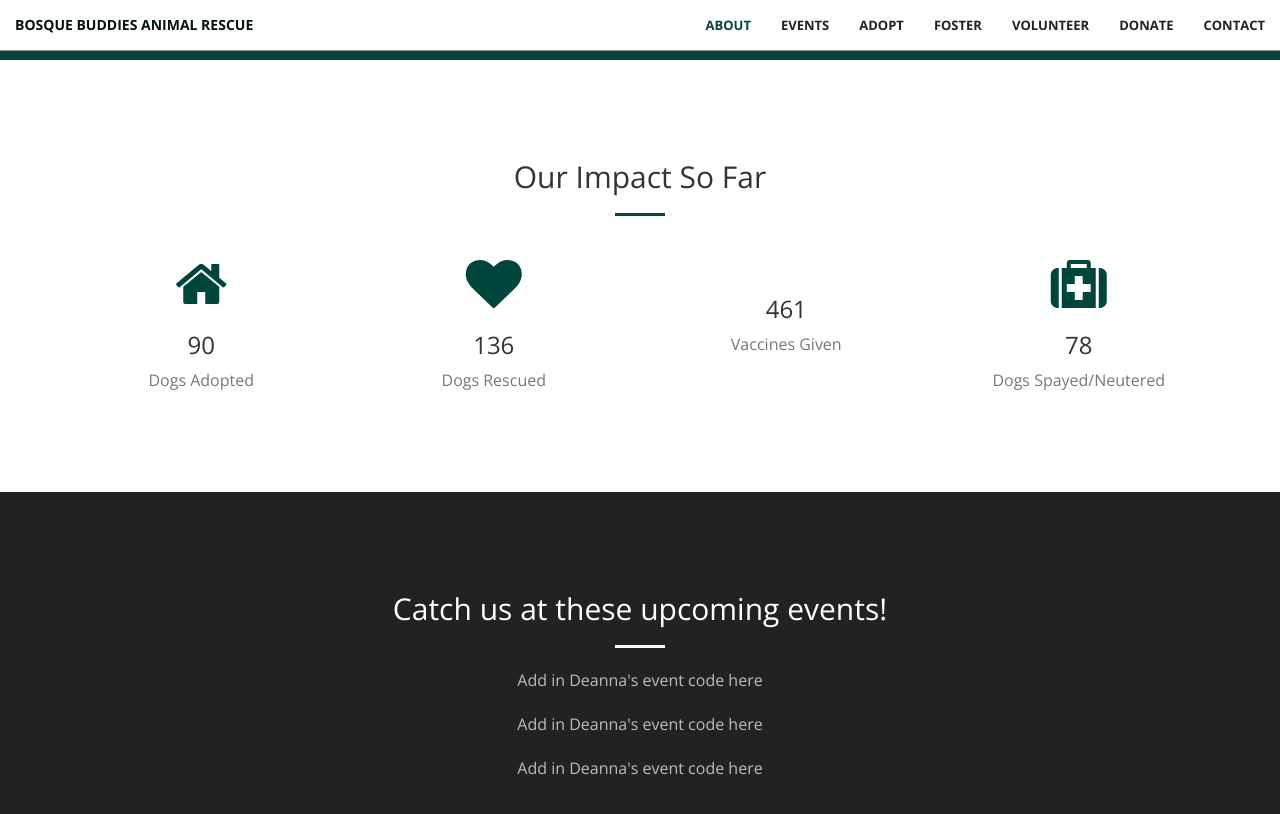
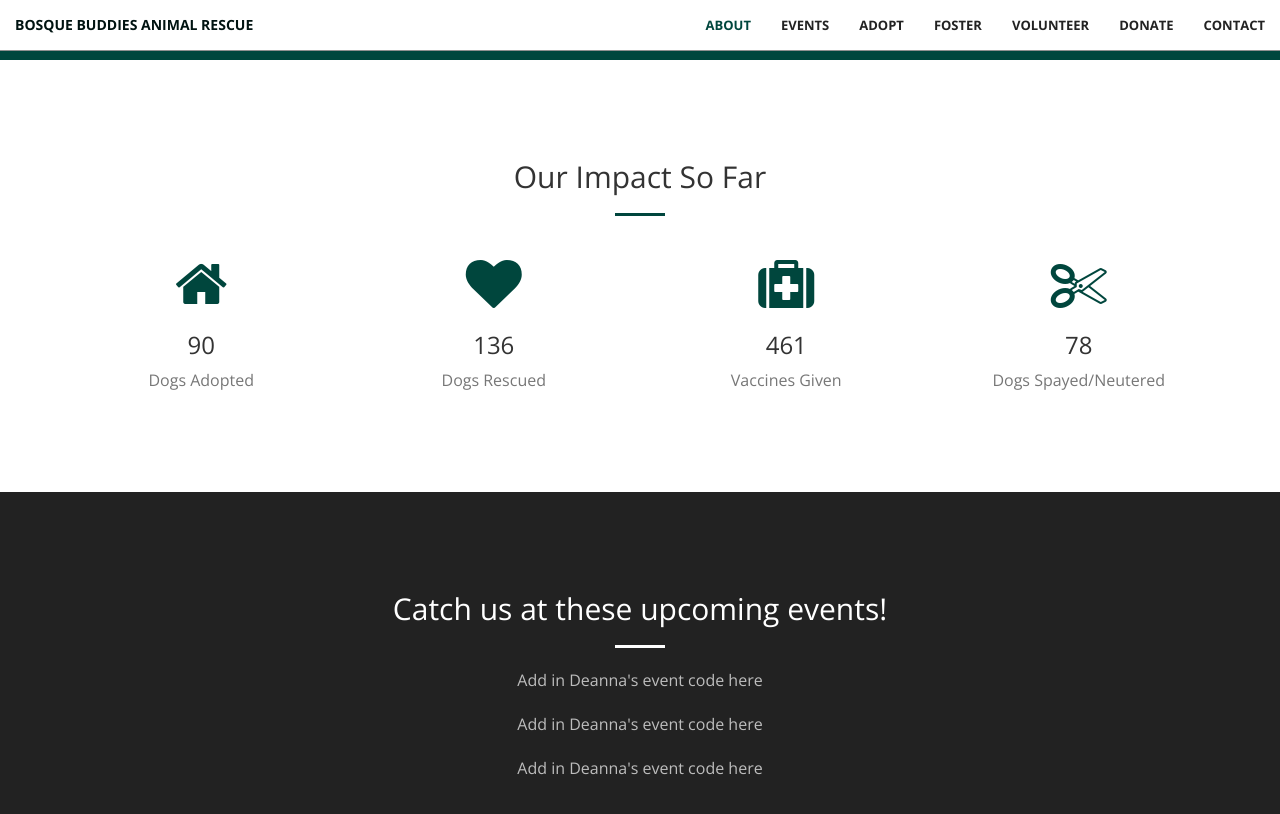
Before and after one commit to bbanimalrescue/bbanimalrescue.github.io, a Jekyll site: the page built from index.html, in a window 1280 px wide and 900 px high, scrolled down 1265 px. Shown: the top 814 px of the window. Built offline with Jekyll 4.4.1, drawn with Linux system fonts in a browser that asks for light colours.

Commit message:
Reverted back stat icons

```diff
--- a/_includes/about.html
+++ b/_includes/about.html
@@ -37,14 +37,14 @@
             </div>
             <div class="col-lg-3 col-md-6 text-center">
                 <div class="service-box">
-                    <i class="fa fa-4x fa-syringe wow bounceIn text-primary" data-wow-delay=".2s"></i>
+                    <i class="fa fa-4x fa-medkit wow bounceIn text-primary" data-wow-delay=".2s"></i>
                     <h3>461</h3>
                     <p class="text-muted">Vaccines Given</p>
                 </div>
             </div>
             <div class="col-lg-3 col-md-6 text-center">
                 <div class="service-box">
-                    <i class="fa fa-4x fa-medkit wow bounceIn text-primary" data-wow-delay=".3s"></i>
+                    <i class="fa fa-4x fa-scissors wow bounceIn text-primary" data-wow-delay=".3s"></i>
                     <h3>78</h3>
                     <p class="text-muted">Dogs Spayed/Neutered</p>
                 </div>
```
